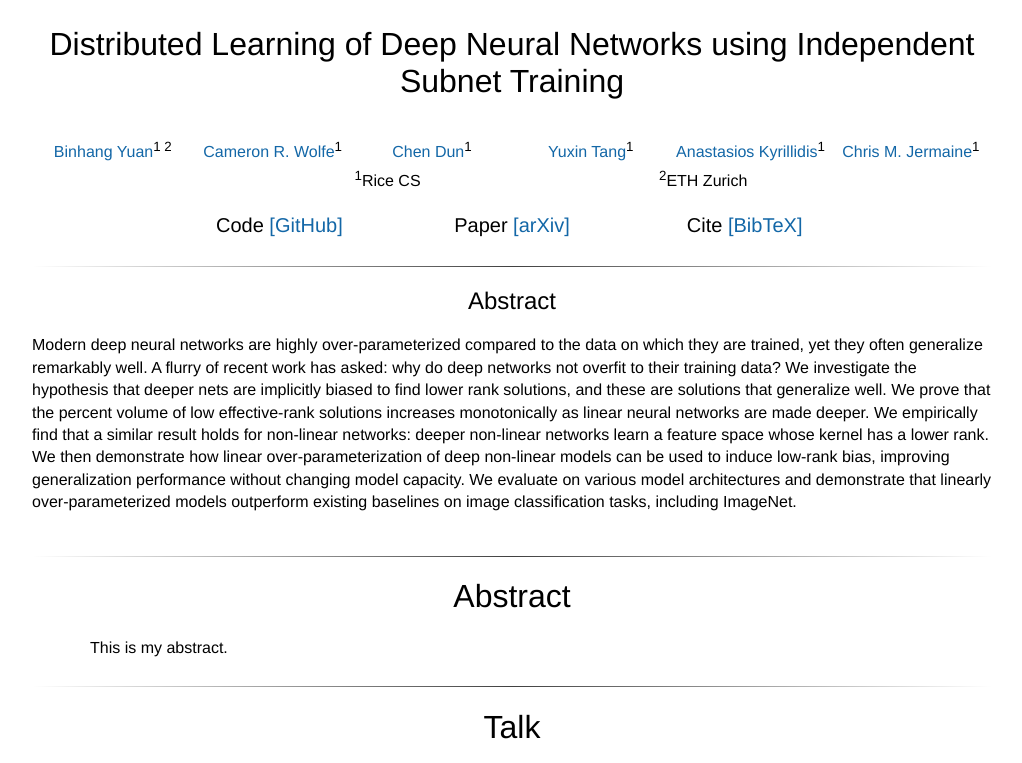
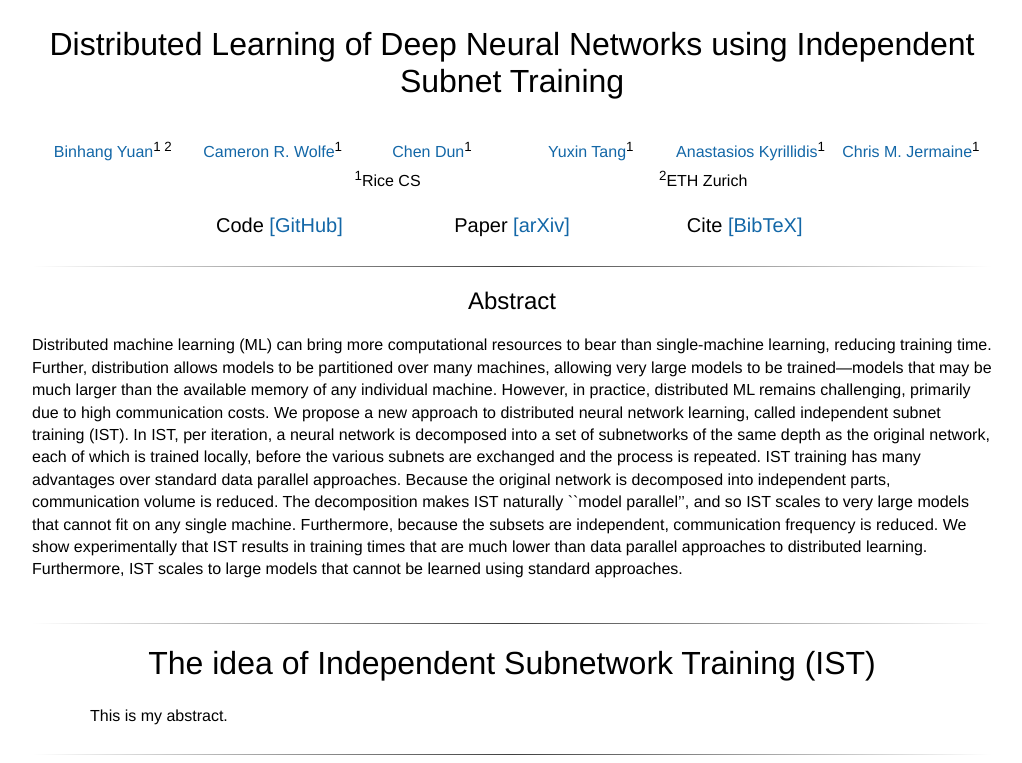
Before and after one commit to akyrillidis/ist, a Jekyll site: the page IST.html, which Jekyll copies as it is, in a window 1280 px wide and 900 px high, cut to the strip 0-763 px from the top of the window. Shown: the whole strip, without its empty margins (128-1150 px from the left). Built offline with Jekyll 4.4.1, drawn with Linux system fonts in a browser that asks for light colours; some web fonts are replaced.

Commit message:
Update IST.html

```diff
--- a/IST.html
+++ b/IST.html
@@ -265,21 +265,24 @@
         </center>
         <p>
         <left>
-          Modern deep neural networks are highly over-parameterized compared to the data on which they are trained,
-          yet they often generalize remarkably well. A flurry of recent work has asked: why do deep networks not overfit to their training data?
-          We investigate the hypothesis that deeper nets are implicitly biased to find lower rank solutions, and these are solutions that generalize well.
-          We prove that the percent volume of low effective-rank solutions increases monotonically as linear neural networks are made deeper.
-          We empirically find that a similar result holds for non-linear networks: deeper non-linear networks learn a feature space whose kernel has a lower rank.
-          We then demonstrate how linear over-parameterization of deep non-linear models can be used to induce low-rank bias,
-          improving generalization performance without changing model capacity.
-          We evaluate on various model architectures and demonstrate that linearly over-parameterized models outperform existing baselines on image classification tasks, including ImageNet.
+          Distributed machine learning (ML) can bring more computational resources to bear than single-machine learning, reducing training time.
+Further, distribution allows models to be partitioned over many machines, allowing very large models to be trained—models that may be much larger than the available memory of any individual machine.
+However, in practice, distributed ML remains challenging, primarily due to high communication costs.
+We propose a new approach to distributed neural network learning, called independent subnet training (IST).
+In IST, per iteration, a neural network is decomposed into a set of subnetworks of the same depth as the original network, each of which is trained locally, before the various subnets are exchanged and the process is repeated.
+IST training has many advantages over standard data parallel approaches.
+Because the original network is decomposed into independent parts, communication volume is reduced.
+The decomposition makes IST naturally ``model parallel’’, and so IST scales to very large models that cannot fit on any single machine.
+Furthermore, because the subsets are independent, communication frequency is reduced.
+We show experimentally that IST results in training times that are much lower than data parallel approaches to distributed learning.
+Furthermore, IST scales to large models that cannot be learned using standard approaches.
         </left>
       </p>
       <br>
 	<hr>
 
 	<table align=center width=850px>
-		<center><h1>Abstract</h1></center>
+		<center><h1>The idea of Independent Subnetwork Training (IST)</h1></center>
 		<tr>
 			<td>
 				This is my abstract.
```
